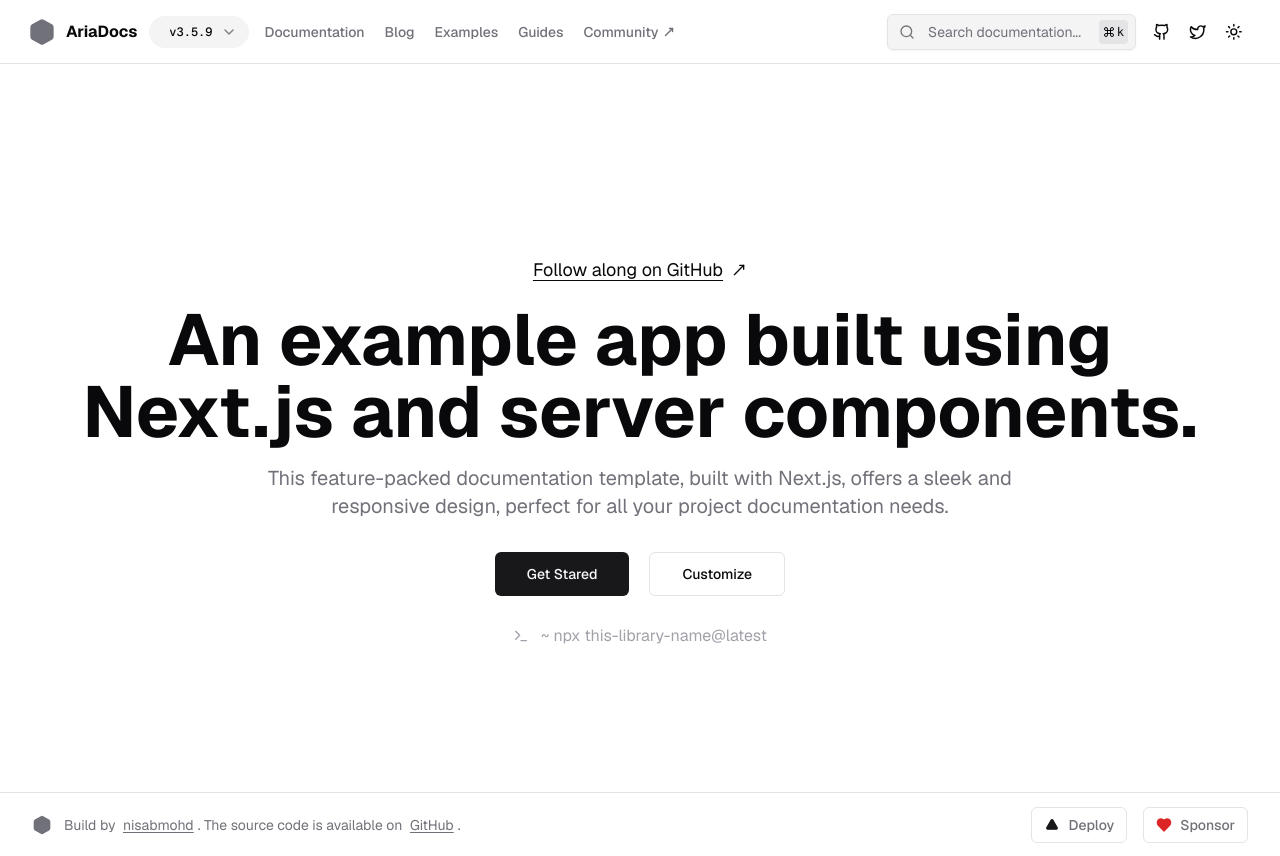
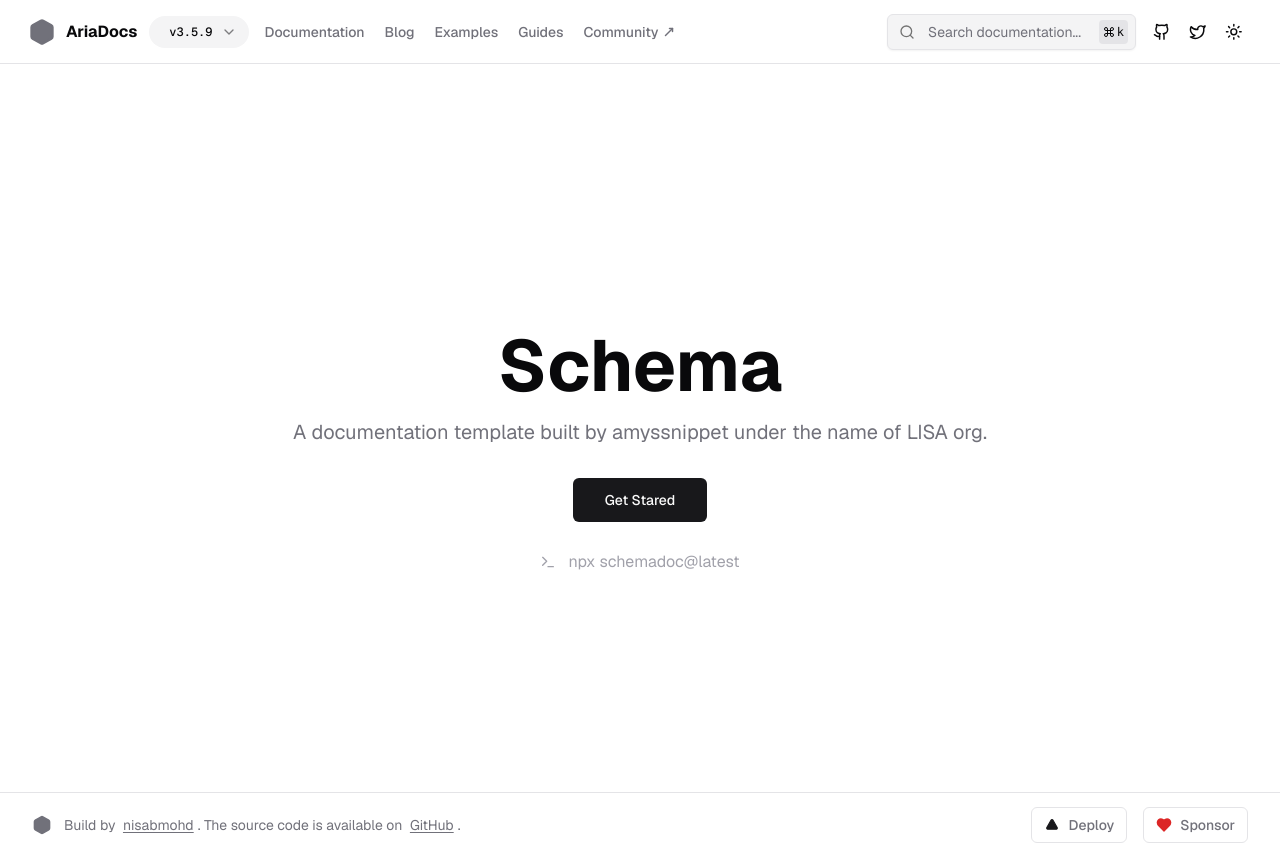
Before and after one commit to bradcn/schema-versioned, a Next.js app: page / in a window 1280 px wide. Built offline with nearby package versions, Linux system fonts and the light colour scheme.

Commit message:
Update page.tsx

```diff
--- a/app/page.tsx
+++ b/app/page.tsx
@@ -2,41 +2,22 @@
 import { MoveUpRightIcon, TerminalIcon } from "lucide-react";
 import Link from "next/link";
 import GetStarted from "../components/get-started";
+import { DATA } from "@/schema.config";
 
 export default function Home() {
   return (
     <div className="flex sm:min-h-[91vh] min-h-[88vh] flex-col items-center justify-center text-center px-2 py-8">
-      <Link
-        href="https://github.com/nisabmohd/Aria-Docs"
-        target="_blank"
-        className="mb-5 sm:text-lg flex items-center gap-2 underline underline-offset-4"
-      >
-        Follow along on GitHub{" "}
-        <MoveUpRightIcon className="w-4 h-4 font-extrabold" />
-      </Link>
       <h1 className="text-3xl font-bold mb-4 sm:text-7xl">
-        An example app built using Next.js and server components.
+        {DATA.siteName}
       </h1>
       <p className="mb-8 sm:text-xl max-w-[800px] text-muted-foreground">
-        This feature-packed documentation template, built with Next.js, offers a
-        sleek and responsive design, perfect for all your project documentation
-        needs.
+        {DATA.siteDescription}
       </p>
       <div className="flex flex-row items-center gap-5">
         <GetStarted />
-        <Link
-          href="#"
-          className={buttonVariants({
-            variant: "outline",
-            className: "px-6",
-            size: "lg",
-          })}
-        >
-          Customize
-        </Link>
       </div>
       <span className="flex flex-row items-center gap-2 text-zinc-400 text-md mt-7 -mb-12 max-[800px]:mb-12">
-        <TerminalIcon className="w-4 h-4 mr-1" /> ~ npx this-library-name@latest
+        <TerminalIcon className="w-4 h-4 mr-1" /> {DATA.terminalCommand}
       </span>
     </div>
   );
```
